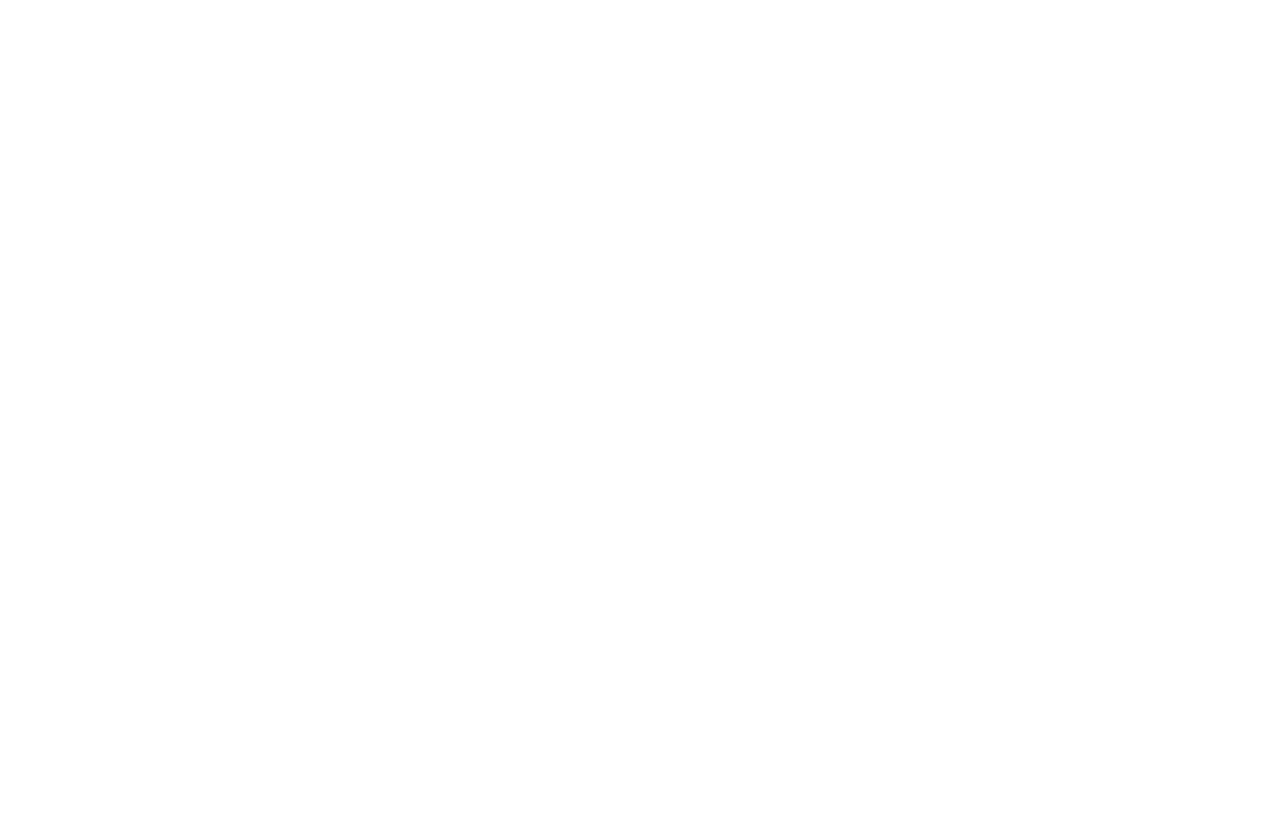
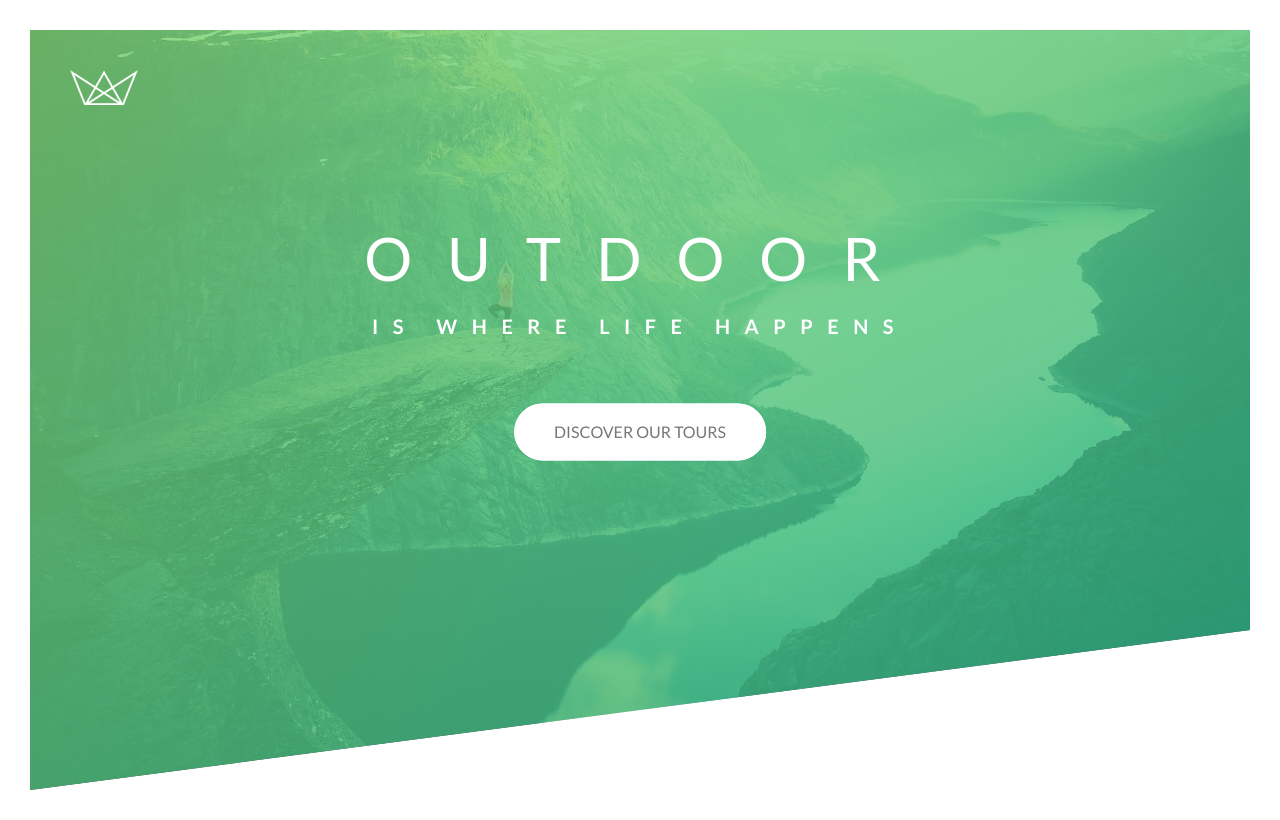
Before and after one commit to abhishekdevinfo/Natours, a plain HTML site: page index.html in a window 1280 px wide. Drawn offline with Linux system fonts and the light colour scheme.

Commit message:
Header Complete 1. HTML done 2. CSS done 3. Animation done

```diff
--- a/css/style.css
+++ b/css/style.css
@@ -6,3 +6,182 @@ Medium green: #55c57a
 Dark green: #28b485
 
 */
+
+* {
+    margin: 0;
+    padding: 0;
+    box-sizing: border-box;
+}
+
+body {
+    font-family: "Lato", sans-serif;
+    font-weight: 400;
+    font-size: 16px;
+    line-height: 1.7;
+    color: #777;
+    padding: 30px;
+    text-rendering: optimizeLegibility;
+}
+
+.header {
+    position: relative;
+    height: 95vh;
+    background-image: linear-gradient(
+        to right bottom,
+        rgba(126, 213, 111, 0.8),
+        rgba(39, 179, 133, 0.8)),
+    url("../img/hero.jpg");
+    background-size: cover;
+    background-position: top;
+
+    clip-path: polygon(0 0, 100% 0, 100% 75vh, 0 100%);
+}
+
+.logo-box {
+    position: absolute;
+    top: 40px;
+    left: 40px;
+}
+
+.logo {
+    height: 35px;
+}
+
+.text-box {
+    position: absolute;
+    top: 40%;
+    left: 50%;
+    transform: translate(-50%, -50%);
+    text-align: center;
+}
+
+.heading-primary {
+    color: #fff;
+    text-transform: uppercase;
+    margin-bottom: 60px;
+    backface-visibility: hidden;  /* For remove the shaking after animation */
+}
+
+.heading-primary-main {
+    display: block;
+    font-size: 60px;
+    font-weight: 400;
+    letter-spacing: 35px;
+
+    animation-name: moveInLeft;
+    animation-duration: 1s;
+    animation-timing-function: ease-out;
+
+    /*
+    animation-delay: 2s
+    animation-iteration-count: 3;
+    */
+}
+
+.heading-primary-sub {
+    display: block;
+    font-size: 20px;
+    font-weight: 700;
+    letter-spacing: 14.5px;
+
+    animation: moveInRight 1s ease-out;
+}
+
+/* ----- ANIMATION ----- */
+@keyframes moveInLeft {
+    0% {
+        opacity: 0;
+        transform: translateX(-100px);
+    }
+
+    80% {
+        transform: translateX(10px);
+    }
+
+    100% {
+        opacity: 1;
+        transform: translate(0);
+    }
+}
+
+@keyframes moveInRight {
+    0% {
+        opacity: 0;
+        transform: translateX(100px);
+    }
+
+    80% {
+        transform: translateX(-10px);
+    }
+
+    100% {
+        opacity: 1;
+        transform: translate(0);
+    }
+}
+
+@keyframes moveInBottom {
+    0% {
+        opacity: 0;
+        transform: translateY(40px);
+    }
+
+    100% {
+        opacity: 1;
+        transform: translate(0);
+    }
+}
+
+
+/* ------ BUTTONS ------ */
+.btn:link,
+.btn:visited {
+    position: relative;
+    text-transform: uppercase;
+    text-decoration: none;
+    padding: 15px 40px;
+    display: inline-block;
+    border-radius: 100px;
+    transition: all .2s;
+}
+
+.btn:hover {
+    transform: translateY(-3px);
+    box-shadow: 0 10px 20px rgba(0, 0, 0, .2);
+}
+
+.btn:active {
+    transform: translateY(-1px);
+    box-shadow: 0 5px 10px rgba(0, 0, 0, .2);
+}
+
+.btn-white {
+    background-color: #fff;
+    color: #777;
+}
+
+.btn::after {
+    content: "";
+    display: inline-block;
+    height: 100%;
+    width: 100%;
+    border-radius: 100px;
+    position: absolute;
+    top: 0;
+    left: 0;
+    z-index: -1;
+    transition: all .4s;
+}
+
+.btn-white::after {
+    background-color: #fff;
+}
+
+.btn:hover::after {
+    transform: scaleX(1.4) scaleY(1.6);
+    opacity: 0;
+}
+
+.btn-animated {
+    animation: moveInBottom .5s ease-out .75s backwards;
+}
--- a/index.html
+++ b/index.html
@@ -15,7 +15,20 @@
 </head>
 
 <body>
+    <header class="header">
+        <div class="logo-box">
+            <img src="img/logo-white.png" alt="Logo" class="logo">
+        </div>
 
+        <div class="text-box">
+            <h1 class="heading-primary">
+                <span class="heading-primary-main">Outdoor</span>
+                <span class="heading-primary-sub">is where life happens</span>
+            </h1>
+
+            <a href="#" class="btn btn-white btn-animated">Discover our tours</a>
+        </div>
+    </header>
 </body>
 
 </html>
```
